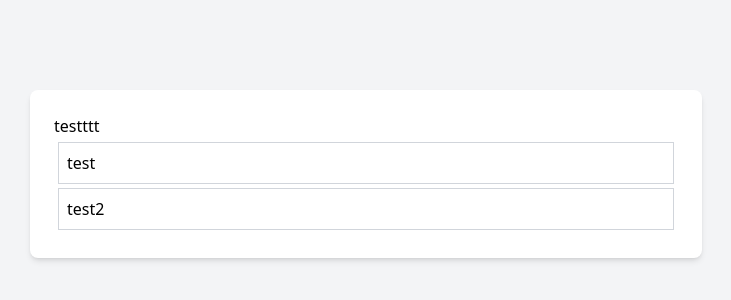
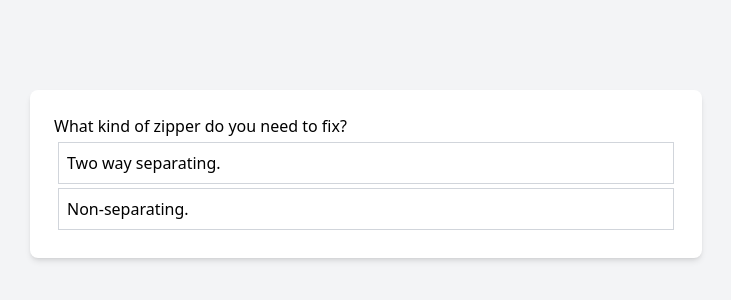
Before and after one commit to Zipper-Rescue/zipper_wizard, a React (Vite) app: page / in a window 1280 px wide. Shown: the part 226-526 px from the top of the page, without its empty margins (274-1005 px from the left). Built offline with nearby package versions, Linux system fonts and the light colour scheme.

Commit message:
Initial mockup

```diff
--- a/src/App.tsx
+++ b/src/App.tsx
@@ -1,26 +1,55 @@
 import Option from "./wizard/Option";
 import Step from "./wizard/Step";
 
+const CantFix = "I'm sorry, we can't fix that";
+
 function App() {
   return (
-    <Step label={"testttt"}>
+    <Step label={"What kind of zipper do you need to fix?"}>
       <Option
-        path={"/test/"}
+        path={"/two_way/"}
         link={
-          <Step>
-            <Option path={"/test0/"} link={"test0"}>
-              test0
-            </Option>
-            <Option path={"/test1/"} link={"test1"}>
-              test1
+          <Step label={"What's wrong with your zipper?"}>
+            <Option path={"/missing_damaged/"} link={CantFix}>
+              Missing/Damaged Teeth.
             </Option>
           </Step>
         }
       >
-        test
+        Two way separating.
       </Option>
-      <Option path={"/test2/"} link={"test2"}>
-        test2
+      <Option path={"/non_sep/"} link={
+        <Step label={"What's wrong with your zipper?"}>
+          <Option path={"/missing_damaged/"} link= {
+            <Step label={"Is it two-way or one-way?"}>
+              <Option path={"/one_way/"} link={CantFix}>
+                One Way.
+              </Option>
+              <Option path={"/two_way/"} link={
+                <Step label={"Is your zipper damaged in one place or more than one place?"}>
+                  <Option path={"/one_place/"} link={
+                    <div>
+                      Take a Top stop from our outdoor kit and crimp the top like this:<br/>
+                      <img src={'https://encrypted-tbn0.gstatic.com/images?q=tbn:ANd9GcTDZaN3DMgHm01-6C8oAIuJyc1U2k5DM9Qb1g&s'}/><br/>
+                      Click <a href={"example.com"}>HERE</a> to add a top stop to your cart.
+                    </div>
+                  }>
+                    One Place.
+                  </Option>
+                  <Option path={"/more_than_one/"} link={CantFix}>
+                    More Than One.
+                  </Option>
+                </Step>
+              }>
+                Two Way.
+              </Option>
+            </Step>
+          }>
+            Missing/Damaged Teeth.
+          </Option>
+        </Step>
+      }>
+        Non-separating.
       </Option>
     </Step>
   );
```
